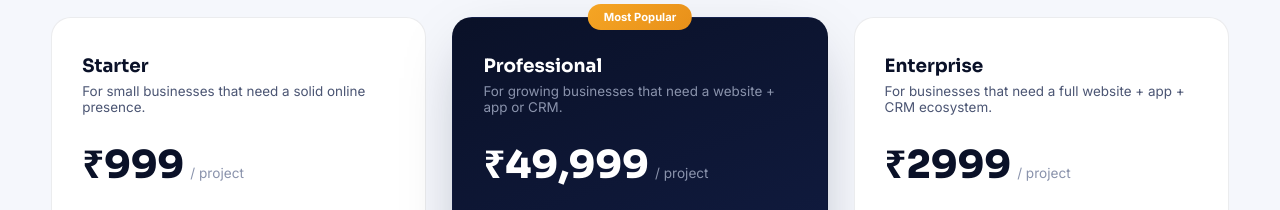
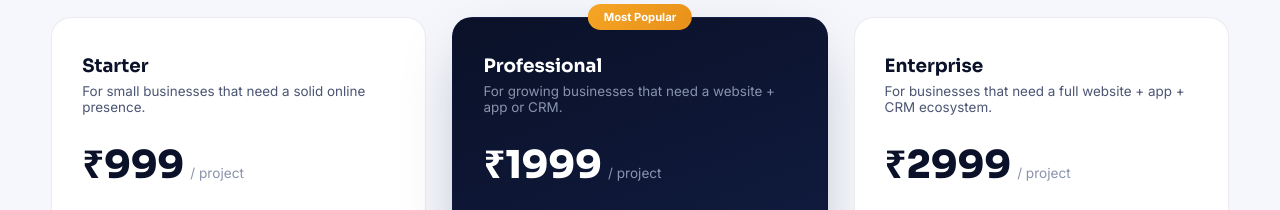
Before and after one commit to niteshbca/NiteshPro, a plain HTML site: page index.html in a window 1280 px wide. Shown: the part 3880-4090 px from the top of the page. Drawn offline with nearby package versions, Linux system fonts and the light colour scheme.

Commit message:
Update index.html

```diff
--- a/index.html
+++ b/index.html
@@ -2635,7 +2635,7 @@
           <h3>Professional</h3>
           <p class="plan-desc">For growing businesses that need a website + app or CRM.</p>
           <div class="plan-price">
-            <span class="amount price-value" data-monthly="49999" data-yearly="39999">₹49,999</span>
+            <span class="amount price-value" data-monthly="1999" data-yearly="39999">₹1999</span>
             <span class="period">/ project</span>
           </div>
           <ul class="plan-features">
```
